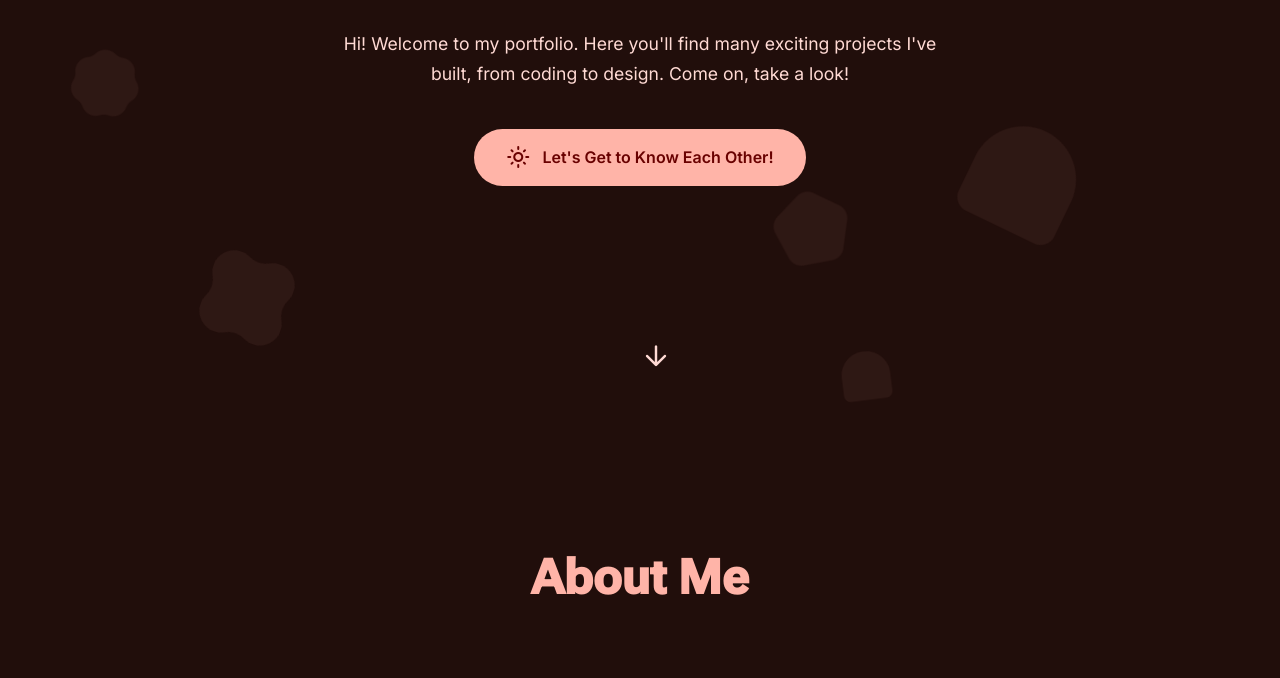
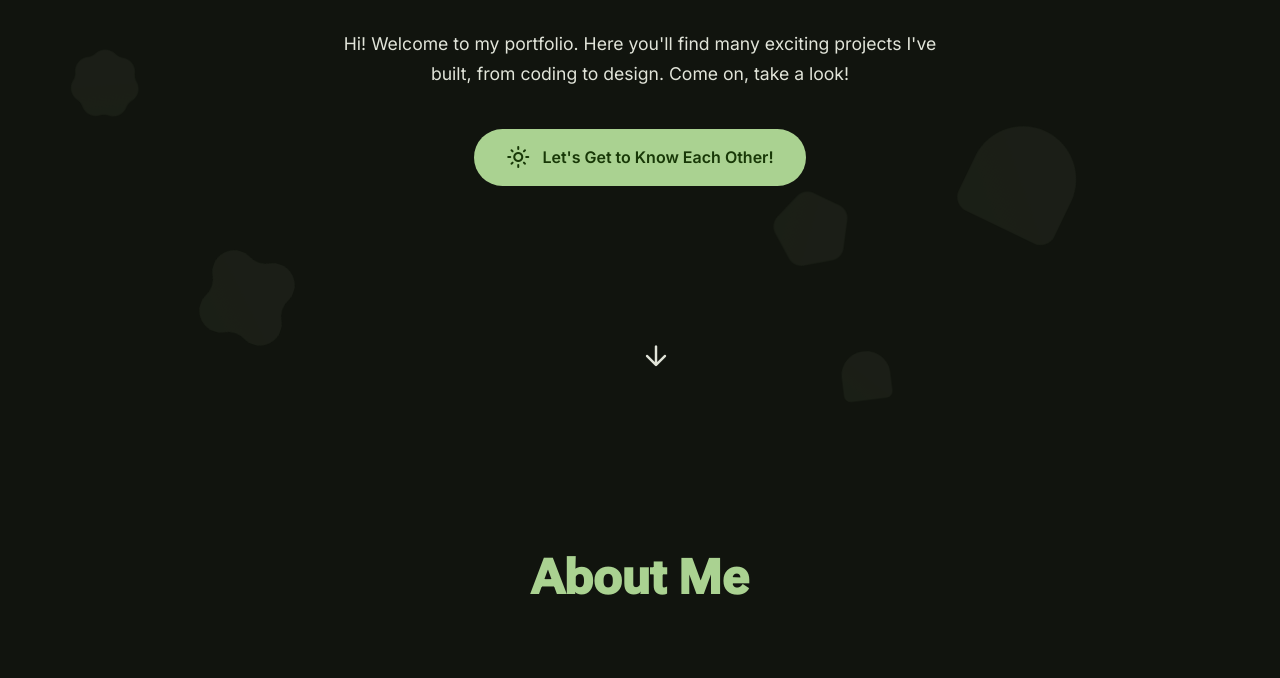
Before and after one commit to ibratabian17/ibratabian17.github.io, a plain HTML site: page index.html in a window 1280 px wide. Shown: the part 388-1066 px from the top of the page. Drawn offline with nearby package versions, Linux system fonts and the light colour scheme.

Commit message:
Automatic: change the pallete

```diff
--- a/index.css
+++ b/index.css
@@ -6,55 +6,55 @@
 
 :root {
     /* M3 Color Palette (Dark Theme) */
-    --md-sys-color-primary: rgb(255 180 168);
-  --md-sys-color-surface-tint: rgb(255 180 168);
-  --md-sys-color-on-primary: rgb(105 1 0);
-  --md-sys-color-primary-container: rgb(255 85 64);
-  --md-sys-color-on-primary-container: rgb(54 0 0);
-  --md-sys-color-secondary: rgb(255 180 168);
-  --md-sys-color-on-secondary: rgb(105 1 0);
-  --md-sys-color-secondary-container: rgb(151 1 0);
-  --md-sys-color-on-secondary-container: rgb(255 159 144);
-  --md-sys-color-tertiary: rgb(255 185 86);
-  --md-sys-color-on-tertiary: rgb(70 43 0);
-  --md-sys-color-tertiary-container: rgb(196 131 26);
-  --md-sys-color-on-tertiary-container: rgb(33 18 0);
+    --md-sys-color-primary: rgb(170 210 145);
+  --md-sys-color-surface-tint: rgb(170 210 145);
+  --md-sys-color-on-primary: rgb(24 56 7);
+  --md-sys-color-primary-container: rgb(46 79 28);
+  --md-sys-color-on-primary-container: rgb(197 239 170);
+  --md-sys-color-secondary: rgb(189 203 175);
+  --md-sys-color-on-secondary: rgb(40 52 32);
+  --md-sys-color-secondary-container: rgb(62 74 53);
+  --md-sys-color-on-secondary-container: rgb(217 231 202);
+  --md-sys-color-tertiary: rgb(160 207 207);
+  --md-sys-color-on-tertiary: rgb(0 55 55);
+  --md-sys-color-tertiary-container: rgb(30 78 78);
+  --md-sys-color-on-tertiary-container: rgb(187 235 235);
   --md-sys-color-error: rgb(255 180 171);
   --md-sys-color-on-error: rgb(105 0 5);
   --md-sys-color-error-container: rgb(147 0 10);
   --md-sys-color-on-error-container: rgb(255 218 214);
-  --md-sys-color-background: rgb(33 14 11);
-  --md-sys-color-on-background: rgb(255 218 212);
-  --md-sys-color-surface: rgb(33 14 11);
-  --md-sys-color-on-surface: rgb(255 218 212);
-  --md-sys-color-surface-variant: rgb(96 62 57);
-  --md-sys-color-on-surface-variant: rgb(235 187 180);
-  --md-sys-color-outline: rgb(177 135 128);
-  --md-sys-color-outline-variant: rgb(96 62 57);
+  --md-sys-color-background: rgb(17 20 14);
+  --md-sys-color-on-background: rgb(225 228 217);
+  --md-sys-color-surface: rgb(17 20 14);
+  --md-sys-color-on-surface: rgb(225 228 217);
+  --md-sys-color-surface-variant: rgb(67 72 62);
+  --md-sys-color-on-surface-variant: rgb(195 200 187);
+  --md-sys-color-outline: rgb(141 146 134);
+  --md-sys-color-outline-variant: rgb(67 72 62);
   --md-sys-color-shadow: rgb(0 0 0);
   --md-sys-color-scrim: rgb(0 0 0);
-  --md-sys-color-inverse-surface: rgb(255 218 212);
-  --md-sys-color-inverse-on-surface: rgb(66 42 39);
-  --md-sys-color-inverse-primary: rgb(192 1 0);
-  --md-sys-color-primary-fixed: rgb(255 218 212);
-  --md-sys-color-on-primary-fixed: rgb(65 0 0);
-  --md-sys-color-primary-fixed-dim: rgb(255 180 168);
-  --md-sys-color-on-primary-fixed-variant: rgb(147 1 0);
-  --md-sys-color-secondary-fixed: rgb(255 218 212);
-  --md-sys-color-on-secondary-fixed: rgb(65 0 0);
-  --md-sys-color-secondary-fixed-dim: rgb(255 180 168);
-  --md-sys-color-on-secondary-fixed-variant: rgb(147 1 0);
-  --md-sys-color-tertiary-fixed: rgb(255 221 181);
-  --md-sys-color-on-tertiary-fixed: rgb(42 24 0);
-  --md-sys-color-tertiary-fixed-dim: rgb(255 185 86);
-  --md-sys-color-on-tertiary-fixed-variant: rgb(100 63 0);
-  --md-sys-color-surface-dim: rgb(33 14 11);
-  --md-sys-color-surface-bright: rgb(76 51 47);
-  --md-sys-color-surface-container-lowest: rgb(27 9 7);
-  --md-sys-color-surface-container-low: rgb(43 22 19);
-  --md-sys-color-surface-container: rgb(47 26 23);
-  --md-sys-color-surface-container-high: rgb(59 36 32);
-  --md-sys-color-surface-container-highest: rgb(71 47 43);
+  --md-sys-color-inverse-surface: rgb(225 228 217);
+  --md-sys-color-inverse-on-surface: rgb(46 49 43);
+  --md-sys-color-inverse-primary: rgb(69 103 49);
+  --md-sys-color-primary-fixed: rgb(197 239 170);
+  --md-sys-color-on-primary-fixed: rgb(8 33 0);
+  --md-sys-color-primary-fixed-dim: rgb(170 210 145);
+  --md-sys-color-on-primary-fixed-variant: rgb(46 79 28);
+  --md-sys-color-secondary-fixed: rgb(217 231 202);
+  --md-sys-color-on-secondary-fixed: rgb(19 31 13);
+  --md-sys-color-secondary-fixed-dim: rgb(189 203 175);
+  --md-sys-color-on-secondary-fixed-variant: rgb(62 74 53);
+  --md-sys-color-tertiary-fixed: rgb(187 235 235);
+  --md-sys-color-on-tertiary-fixed: rgb(0 32 32);
+  --md-sys-color-tertiary-fixed-dim: rgb(160 207 207);
+  --md-sys-color-on-tertiary-fixed-variant: rgb(30 78 78);
+  --md-sys-color-surface-dim: rgb(17 20 14);
+  --md-sys-color-surface-bright: rgb(55 58 51);
+  --md-sys-color-surface-container-lowest: rgb(12 15 9);
+  --md-sys-color-surface-container-low: rgb(25 29 22);
+  --md-sys-color-surface-container: rgb(29 33 26);
+  --md-sys-color-surface-container-high: rgb(40 43 36);
+  --md-sys-color-surface-container-highest: rgb(50 54 47);
     /* For RGBA */
 
     /* M3 Shape & Corner Radius */
```
